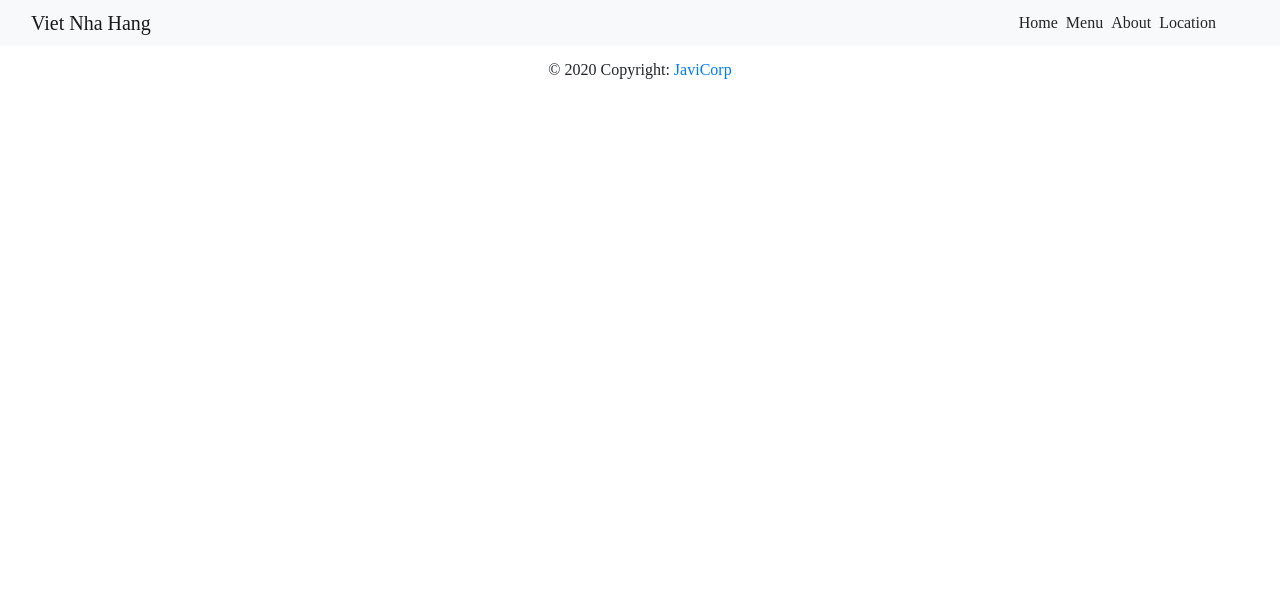
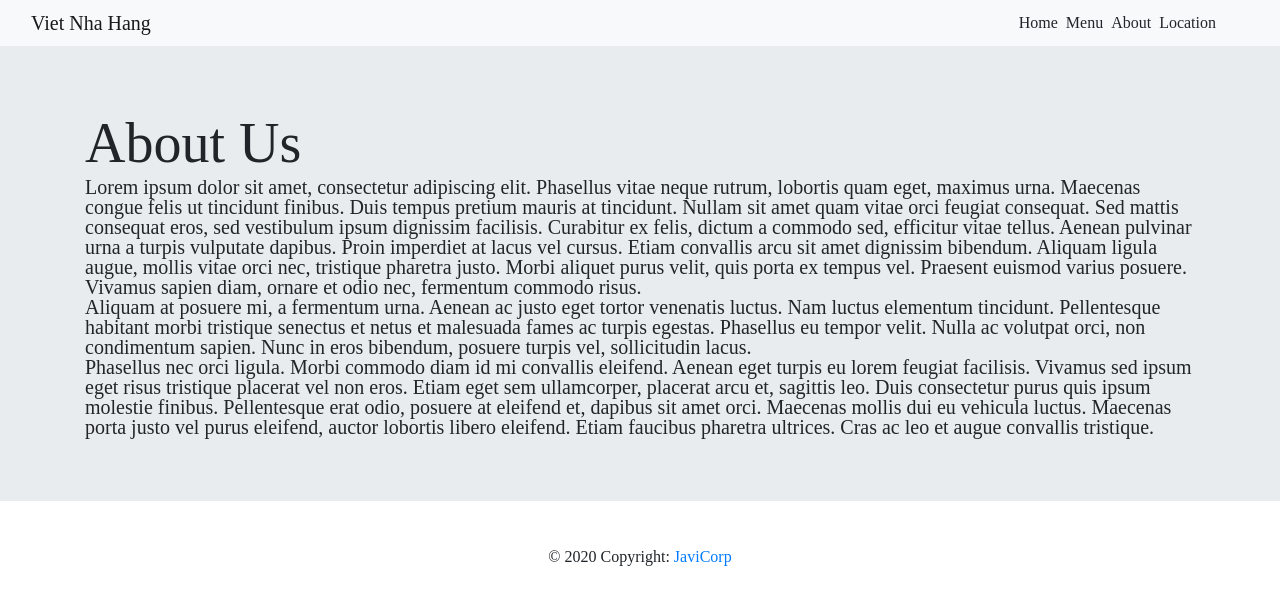
Before and after one commit to javitocor/Restaurant-Page-JS, a website built with webpack: page dist/index.html in a window 1280 px wide. Built offline with nearby package versions, Linux system fonts and the light colour scheme; files whose address does not match are found by name.

Commit message:
Created about page

```diff
--- a/src/index.js
+++ b/src/index.js
@@ -1,6 +1,9 @@
 import { navbar } from './js/navbar.js';
+import { about } from './js/about.js';
 
 let nav = navbar();
+let aboutUs = about();
 
 nav.header();
+aboutUs.info();
 nav.footer();
--- a/src/js/about.js
+++ b/src/js/about.js
@@ -0,0 +1,43 @@
+const about = function () {
+    const content = document.getElementById('content');
+
+    function info() {
+        const jumbo = document.createElement('div');
+        const container = document.createElement('div');
+        const header = document.createElement('h1');
+        const p1 = document.createElement('p');
+        const p2 = document.createElement('p');
+        const p3 = document.createElement('p');
+
+        jumbo.classList.add('jumbotron','jumbotron-fluid');
+        container.classList.add("container");
+        header.classList.add("display-4");
+        p1.classList.add("lead");
+        p2.classList.add("lead");
+        p3.classList.add("lead");
+
+        header.innerHTML = "About Us";
+        p1.innerHTML = "Lorem ipsum dolor sit amet, consectetur adipiscing elit. Phasellus vitae neque rutrum, lobortis quam eget, maximus urna. Maecenas congue felis ut tincidunt finibus. Duis tempus pretium mauris at tincidunt. Nullam sit amet quam vitae orci feugiat consequat. Sed mattis consequat eros, sed vestibulum ipsum dignissim facilisis. Curabitur ex felis, dictum a commodo sed, efficitur vitae tellus. Aenean pulvinar urna a turpis vulputate dapibus. Proin imperdiet at lacus vel cursus. Etiam convallis arcu sit amet dignissim bibendum. Aliquam ligula augue, mollis vitae orci nec, tristique pharetra justo. Morbi aliquet purus velit, quis porta ex tempus vel. Praesent euismod varius posuere. Vivamus sapien diam, ornare et odio nec, fermentum commodo risus.";
+        p2.innerHTML = "Aliquam at posuere mi, a fermentum urna. Aenean ac justo eget tortor venenatis luctus. Nam luctus elementum tincidunt. Pellentesque habitant morbi tristique senectus et netus et malesuada fames ac turpis egestas. Phasellus eu tempor velit. Nulla ac volutpat orci, non condimentum sapien. Nunc in eros bibendum, posuere turpis vel, sollicitudin lacus.";
+        p3.innerHTML = "Phasellus nec orci ligula. Morbi commodo diam id mi convallis eleifend. Aenean eget turpis eu lorem feugiat facilisis. Vivamus sed ipsum eget risus tristique placerat vel non eros. Etiam eget sem ullamcorper, placerat arcu et, sagittis leo. Duis consectetur purus quis ipsum molestie finibus. Pellentesque erat odio, posuere at eleifend et, dapibus sit amet orci. Maecenas mollis dui eu vehicula luctus. Maecenas porta justo vel purus eleifend, auctor lobortis libero eleifend. Etiam faucibus pharetra ultrices. Cras ac leo et augue convallis tristique.";
+
+        container.append(header);
+        container.append(p1);
+        container.append(p2);
+        container.append(p3);
+
+        jumbo.append(container);
+        content.append(jumbo);
+
+    }
+    function render() {
+        info();
+    }
+
+    return {
+        info,
+        render,
+    };
+  };
+
+  export { about };
```
Also changed, not shown: dist/index.html, dist/main.js.
